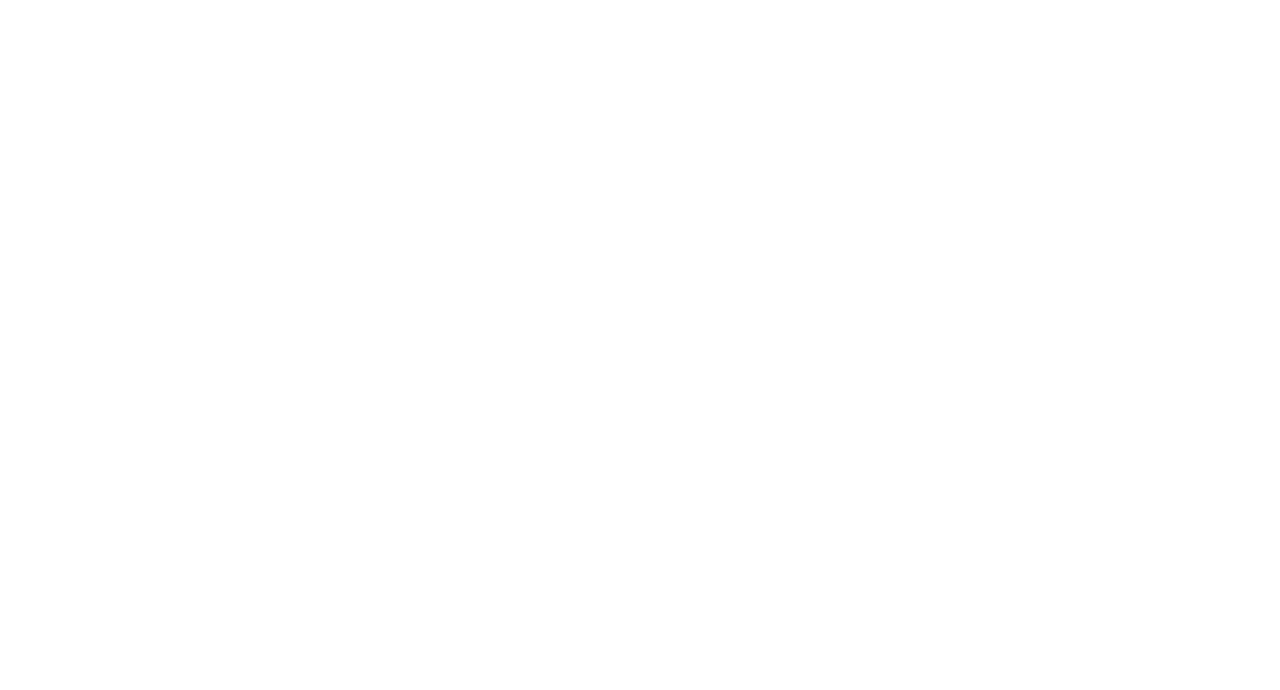
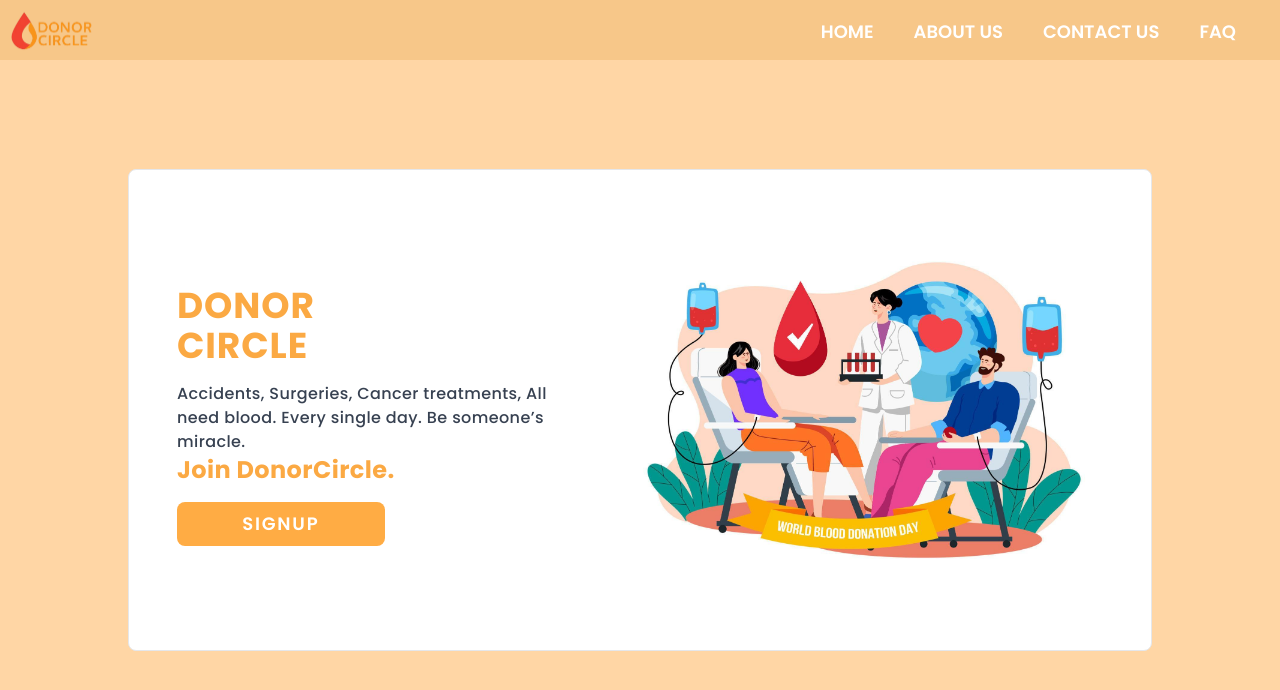
Before and after one commit to TanmayVidhate/DonorCircle_2, a React (Vite) app in the folder client/: page / in a window 1280 px wide. Before the commit this address had no page. Shown: the top 690 px of the page. Built offline with nearby package versions, Linux system fonts and the light colour scheme.

Commit message:
remove commemt

```diff
--- a/client/src/routes/AppRoutes.jsx
+++ b/client/src/routes/AppRoutes.jsx
@@ -1,7 +1,7 @@
 
 import {Route, Routes } from "react-router";
 //Views Import
-// import LandingPage from "../Views/LandingPage.jsx"
+import LandingPage from "../Views/LandingPage.jsx"
 import Signin from "../Views/Signin.jsx"
 import ShowAllUser from "../Views/ShowAllUser.jsx"
 import AddUserProfile from "../Views/AddUserProfile.jsx"
@@ -18,7 +18,7 @@
 function AppRoutes() {
     return (
         <Routes>
-            {/* <Route path="/" element={<LandingPage />} /> */}
+            <Route path="/" element={<LandingPage />} />
             <Route path="/signup" element={<SignupForm />} />
             <Route path="/signin" element={<Signin />} />
             <Route path="/showalluers" element={<ShowAllUser />} />
```
